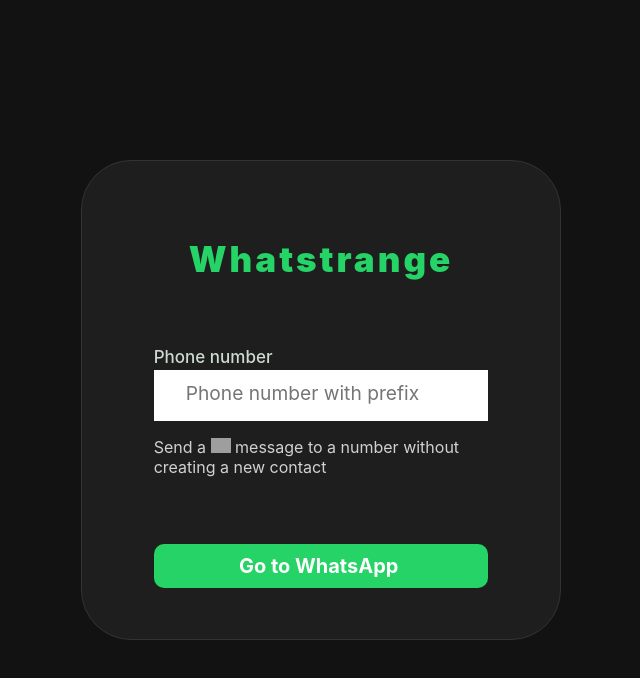
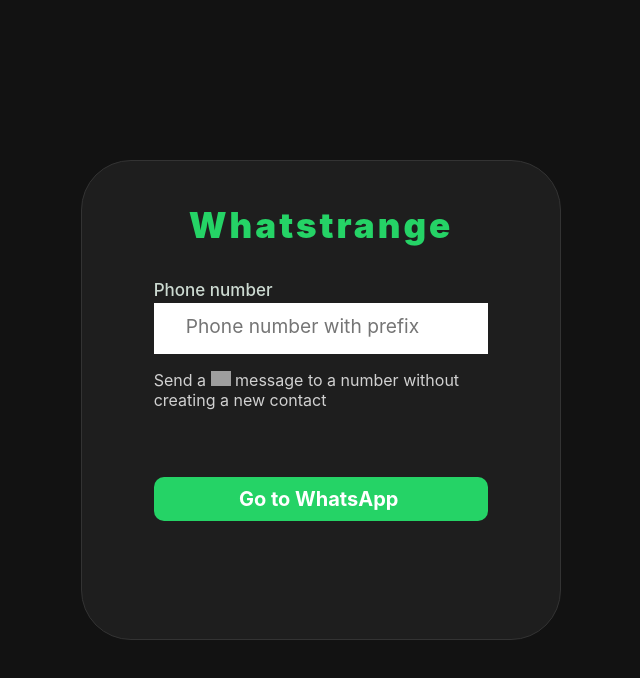
Before and after one commit to odalmer/Whatsapp-no-contact, a plain HTML site: page index.html in a window 1280 px wide. Shown: the whole page, without its empty margins (319-959 px from the left). Drawn offline with Linux system fonts and the light colour scheme; grey boxes are pictures that could not be loaded.

Commit message:
Add files via upload

```diff
--- a/style.css
+++ b/style.css
@@ -26,7 +26,7 @@
   width: 70%;
 }
 .container h1 {
-  margin: 23% 0% 20% 0px;
+  margin: 13% 0% 10% 0px;
   color: #25d366;
   font-size: 35px;
   font-weight: 900;
```
